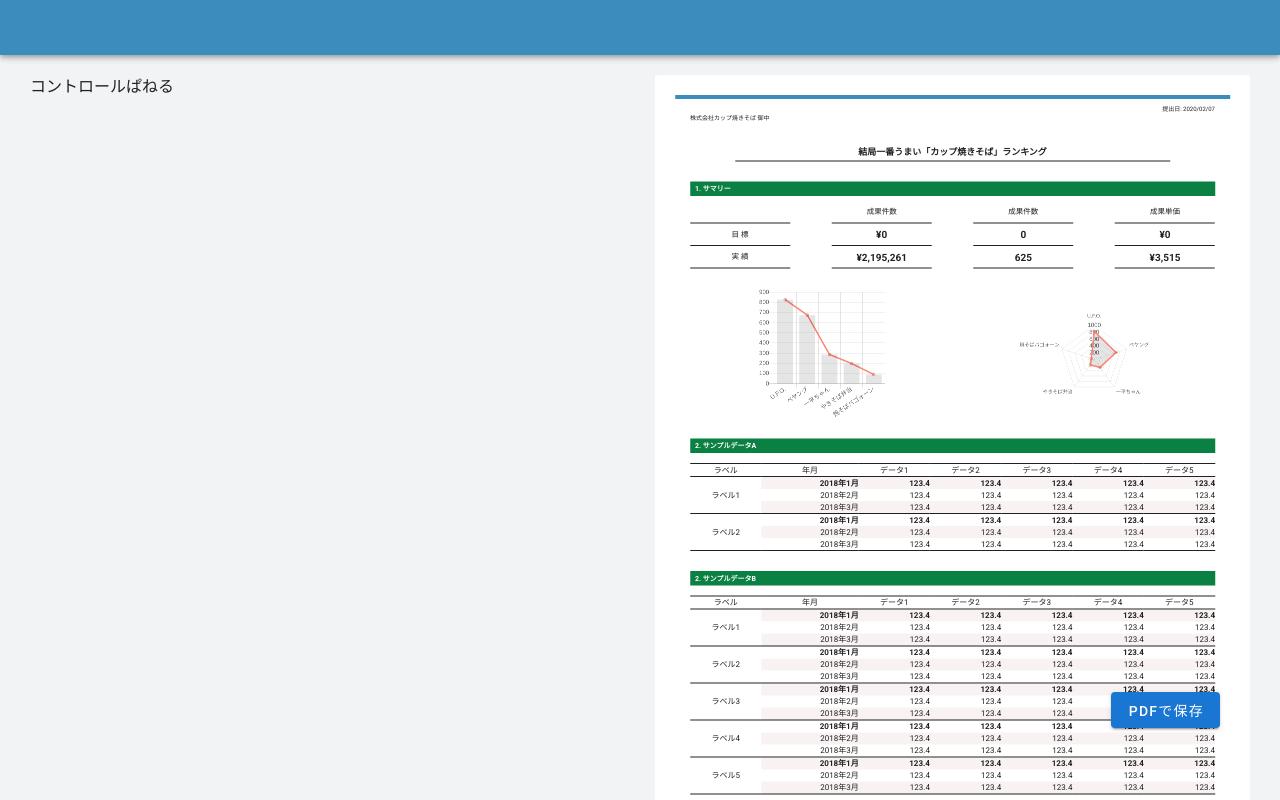
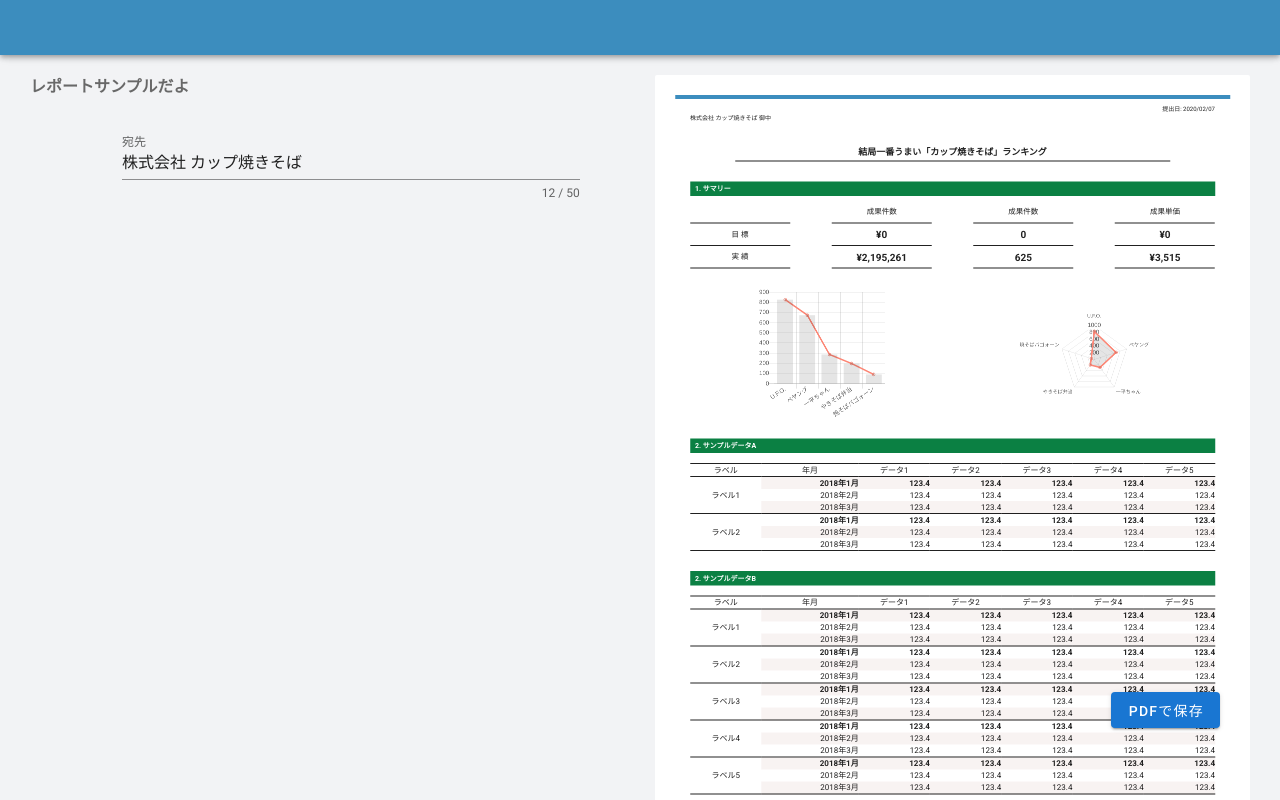
Before and after one commit to uenoryo/html2pdf, a Vue app: page / in a window 1280 px wide. Built offline with nearby package versions, Linux system fonts and the light colour scheme.

Commit message:
やっぱり分けずにベタがきする.

```diff
--- a/src/components/ControllPanel.vue
+++ /dev/null
@@ -1,14 +0,0 @@
-<template>
-  <div class="controllPanel">
-    コントロールぱねる
-  </div>
-</template>
-
-<script>
-export default {
-  props: [],
-  mounted () {
-    //
-  }
-}
-</script>
--- a/src/components/Sample.vue
+++ b/src/components/Sample.vue
@@ -2,7 +2,28 @@
   <div class="sample">
     <v-row>
       <v-col cols=7>
-        <ControllPanel />
+        <div class="ControllPanel">
+          <h2 class="ControllPanel__mainHeading">レポートサンプルだよ</h2>
+          <div class="ControllPanel__form">
+            <v-form>
+              <v-container>
+                <v-row>
+                  <v-col
+                    cols="12"
+                    md="12"
+                  >
+                    <v-text-field
+                      v-model="subject"
+                      :counter="50"
+                      label="宛先"
+                      required
+                    ></v-text-field>
+                  </v-col>
+                </v-row>
+              </v-container>
+            </v-form>
+          </div>
+        </div>
       </v-col>
       <v-col cols=5>
         <div class="previewArea">
@@ -12,7 +33,7 @@
                 <div class="report__container">
                   <hr class="report__border">
                   <h3 class="report__date">提出日: 2020/02/07</h3>
-                  <h3 class="report__subject">株式会社カップ焼きそば 御中</h3>
+                  <h3 class="report__subject">{{ subject }} 御中</h3>
                   <h1 class="report__title">結局一番うまい「カップ焼きそば」ランキング</h1>
 
                   <div class="report__main">
@@ -118,7 +139,6 @@
 <script>
 import html2canvas from 'html2canvas'
 import jsPDF from 'jspdf'
-import ControllPanel from './ControllPanel';
 import BarChart from './BarChart';
 import RadarChart from './RadarChart';
 
@@ -126,7 +146,6 @@ export default {
   name: 'Sample',
 
   components: {
-    ControllPanel,
     BarChart,
     RadarChart,
   },
@@ -158,7 +177,8 @@ export default {
         {name: "焼そばバゴォーン", rank: 5, point: 91},
       ],
 
-      imageURL: '',
+      subject: "株式会社 カップ焼きそば",
+      imageURL: "",
 
       barChartData: {
         labels: ["U.F.O.", "ペヤング", "一平ちゃん", "やきそば弁当", "焼そばバゴォーン"],
@@ -266,6 +286,16 @@ export default {
     }
   }
 
+  .ControllPanel {
+    &__form {
+      margin: 20px 140px 20px 80px;
+    }
+
+    &__mainHeading {
+      font-size: 16px;
+      color: #686868;
+    }
+  }
 
   .report {
     // レポートはブラウザで対応できないサイズのフォントを扱うため、レポート全体を1/2に縮小しています
```
